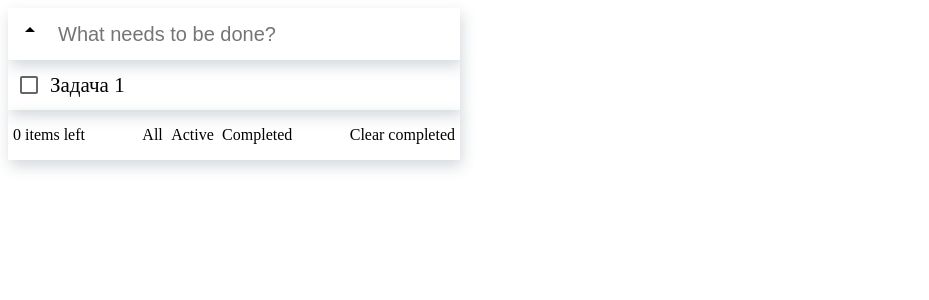
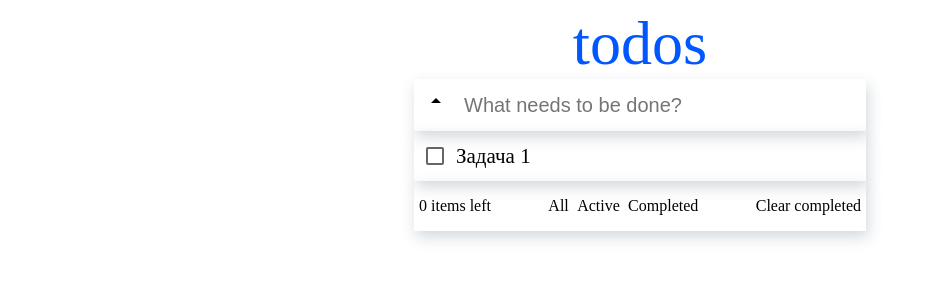
Before and after one commit to Shiroyam/-Frontend-intern-Todos, a React (Create React App) app: page / in a window 1280 px wide. Shown: the top 300 px of the page, without its empty margins (0-929 px from the left). Built offline with nearby package versions, Linux system fonts and the light colour scheme.

Commit message:
добавил заголовок и стили в App

```diff
--- a/src/App.tsx
+++ b/src/App.tsx
@@ -1,10 +1,12 @@
-import { Footer } from "./components/footer";
-import { Input } from "./components/Input";
-import { Task } from "./components/task";
+import { Footer } from "./components/footer/footer";
+import { Input } from "./components/input/Input";
+import { Task } from "./components/task/task";
+import "./app.scss"
 
 function App() {
   return (
     <div className="App">
+      <header className="App__header">todos</header>
       <Input />
       <Task />
       <Footer />
--- /dev/null
+++ b/src/app.scss
@@ -0,0 +1,9 @@
+.App{
+    display: flex;
+    flex-direction: column;
+    align-items: center;
+    &__header{
+        font-size: 62px;
+        color: #0057ff;
+    }
+}
```
Also changed, not shown: src/components/footer/footer.scss (renamed from src/components/footer.scss), src/components/footer/footer.tsx (renamed from src/components/footer.tsx), src/components/input/Input.scss (renamed from src/components/Input.scss), src/components/input/Input.tsx (renamed from src/components/Input.tsx), src/components/task/task.scss (renamed from src/components/task.scss), src/components/task/task.tsx (renamed from src/components/task.tsx).
